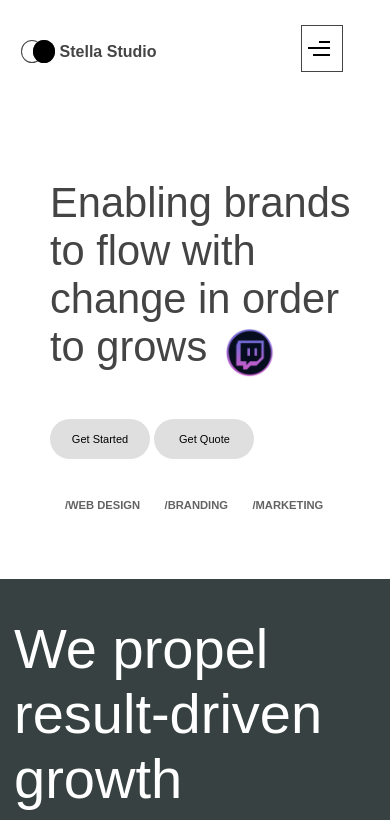
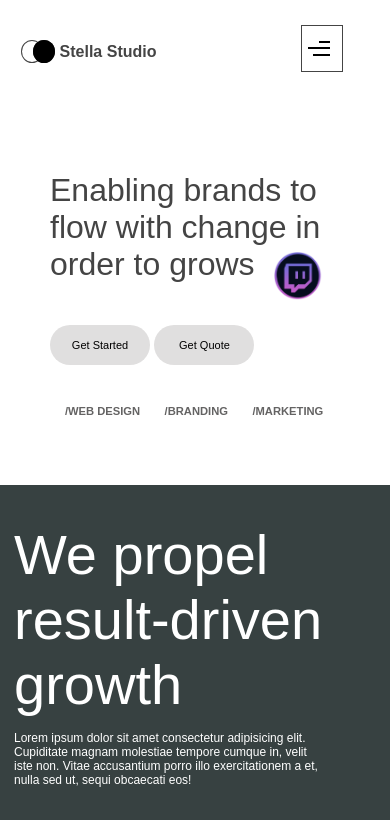
Before and after one commit to Rino-Saputra/test-responsive-2nd, a plain HTML site: page index.html in a window 390 px wide. Shown: the top 820 px of the page. Drawn offline with Linux system fonts and the light colour scheme.

Commit message:
Update style.css

```diff
--- a/style.css
+++ b/style.css
@@ -502,7 +502,7 @@ img {
 
     /* header */
     .container .header .brand h1 {
-        font-size: 2.6em;
+        font-size: 2em;
     }
 
     .container .header .brand .icon {
```
